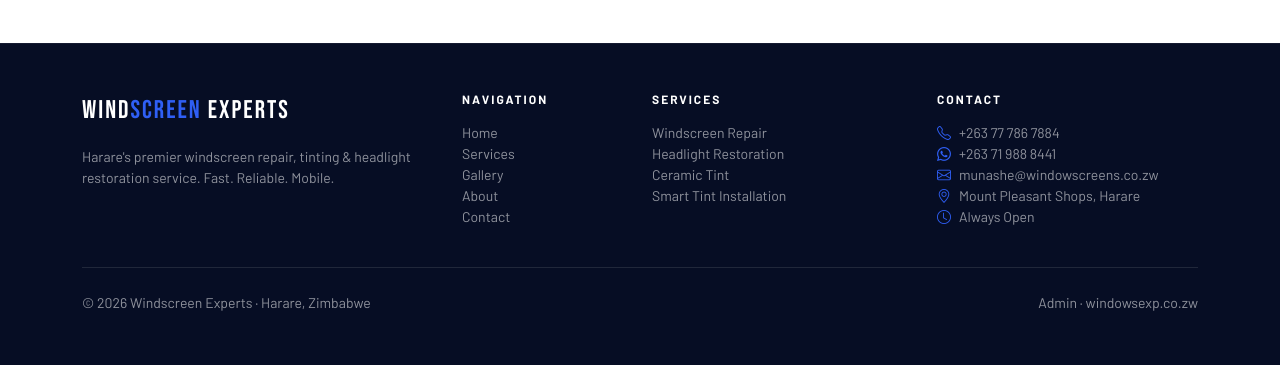
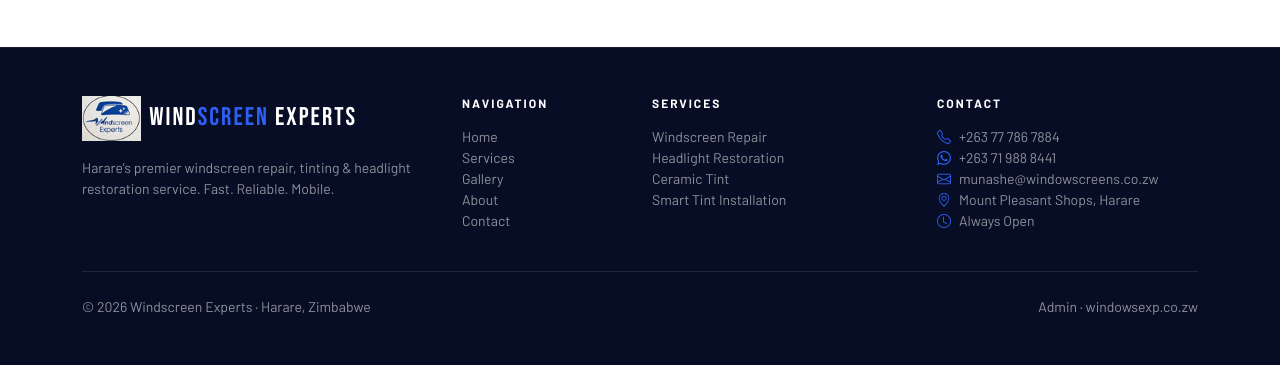
Before and after one commit to SlyJeremiah/windscreen-experts, a Django app: page / in a window 1280 px wide. Shown: the part 1924-2289 px from the top of the page. Before the commit the page ends 2235 px from the top, so only its background shows below. Run offline with Django 4.2, Linux system fonts and the light colour scheme; data that the repository does not hold is empty; parts of the project's set-up code (start-up, migrations or seed data) failed here and were passed over.

Commit message:
Add logo and favicon

```diff
--- a/templates/base.html
+++ b/templates/base.html
@@ -5,6 +5,12 @@
   <meta name="viewport" content="width=device-width, initial-scale=1.0">
   <title>{% block title %}Windscreen Experts – Harare's #1 Auto Glass Specialists{% endblock %}</title>
   <meta name="description" content="{% block meta_description %}Fast, reliable windscreen repair, tinting & headlight restoration in Harare, Zimbabwe.{% endblock %}">
+
+  <!-- Favicon -->
+  {% load static %}
+  <link rel="icon" type="image/x-icon" href="{% static 'img/favicon.ico' %}">
+  <link rel="icon" type="image/png" href="{% static 'img/favicon.png' %}">
+  <link rel="apple-touch-icon" href="{% static 'img/favicon.png' %}">
 
   <!-- Bootstrap 5 -->
   <link href="https://cdn.jsdelivr.net/npm/bootstrap@5.3.2/dist/css/bootstrap.min.css" rel="stylesheet">
@@ -68,7 +74,10 @@
 <!-- NAVBAR -->
 <nav class="navbar navbar-expand-lg sticky-top">
   <div class="container">
-    <a class="navbar-brand" href="{% url 'home' %}">Wind<span>screen</span> Experts</a>
+    <a class="navbar-brand d-flex align-items-center gap-2" href="{% url 'home' %}">
+      <img src="{% static 'img/logo.png' %}" alt="Windscreen Experts Logo" style="height:40px;width:auto;object-fit:contain">
+      <span>Wind<span>screen</span> Experts</span>
+    </a>
     <button class="navbar-toggler border-0" type="button" data-bs-toggle="collapse" data-bs-target="#navbarMain">
       <i class="bi bi-list text-white fs-4"></i>
     </button>
@@ -108,7 +117,10 @@
   <div class="container">
     <div class="row g-4">
       <div class="col-lg-4">
-        <div class="footer-logo mb-3">Wind<span>screen</span> Experts</div>
+        <div class="d-flex align-items-center gap-2 mb-3">
+          <img src="{% static 'img/logo.png' %}" alt="Logo" style="height:45px;width:auto;object-fit:contain">
+          <div class="footer-logo">Wind<span>screen</span> Experts</div>
+        </div>
         <p class="small">Harare's premier windscreen repair, tinting & headlight restoration service. Fast. Reliable. Mobile.</p>
       </div>
       <div class="col-lg-2 col-6">
```
Also changed, not shown: static/img/favicon.ico (added), static/img/favicon.png (added), static/img/logo.png (added), 3 other files.
